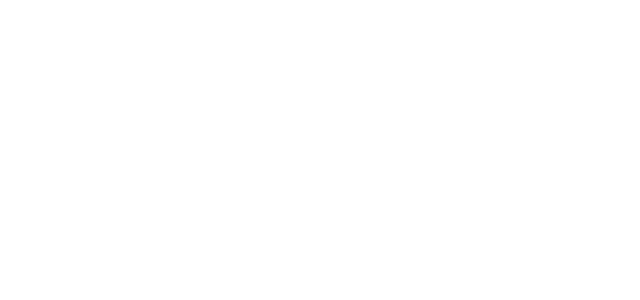
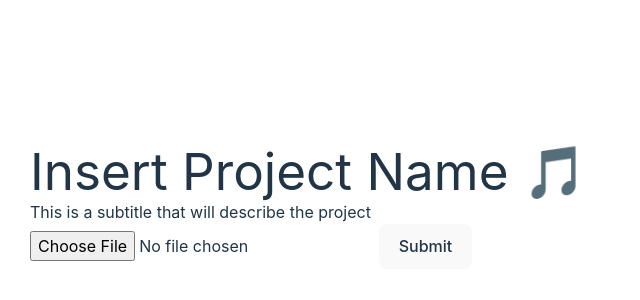
Before and after one commit to PyromancerBoom/hacknroll25-wifibeaters, a React (Vite) app in the folder frontend/: page / in a window 1280 px wide. Before the commit this address had no page. Shown: the part 194-494 px from the top of the page, without its empty margins (0-640 px from the left). Built offline with nearby package versions, Linux system fonts and the light colour scheme.

Commit message:
add home to upload router

```diff
--- a/frontend/package.json
+++ b/frontend/package.json
@@ -12,6 +12,7 @@
   "dependencies": {
     "react": "^18.3.1",
     "react-dom": "^18.3.1",
+    "react-pdftotext": "^1.3.4",
     "react-router-dom": "^7.1.3"
   },
   "devDependencies": {
--- a/frontend/src/main.tsx
+++ b/frontend/src/main.tsx
@@ -10,6 +10,7 @@ createRoot(document.getElementById('root')!).render(
   <StrictMode>
     <Router>
       <Routes>
+        <Route path="/" element={<UploadPage />} />
         <Route path="/upload_page" element={<UploadPage />} />
         <Route path="/song_page" element={<SongPage />} />
       </Routes>
```
Also changed, not shown: 1 other file (tests, documents, lock files or other folders).
